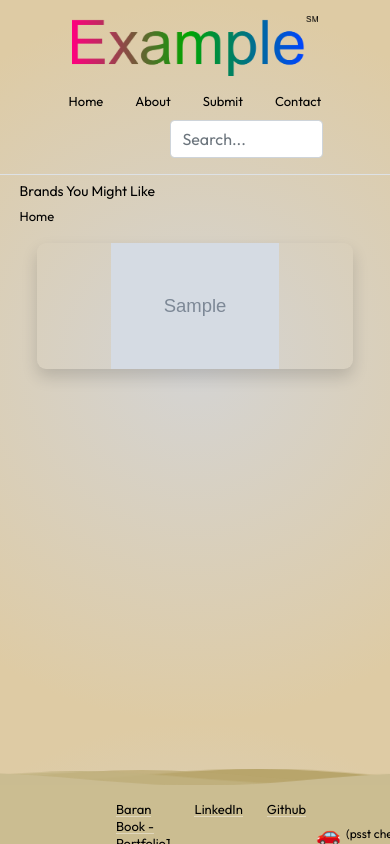
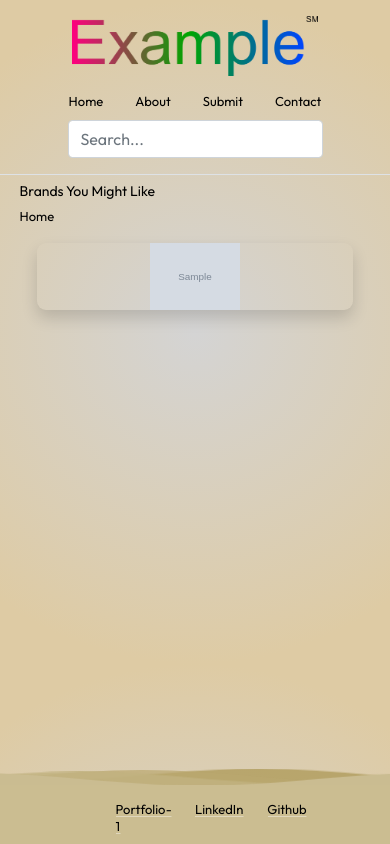
Before and after one commit to lukasz-b96/Project-3-Sahara-Car-Deals, a Node server app: page /brands in a window 390 px wide. Run offline with Node 20, Linux system fonts and the light colour scheme; tables that the repository leaves empty hold one stand-in row (values such as "Sample post"); grey boxes marked "Sample" are stand-in pictures; some libraries are stand-ins or nearby versions.

Commit message:
fix phones

```diff
--- a/public/css/Styles.css
+++ b/public/css/Styles.css
@@ -6,16 +6,15 @@
 /* body */
 
 body {
-
-  background: #bdc3c7;  /* fallback for old browsers */
-  background: radial-gradient(circle farthest-side,#d4d4d4,#decba4 );
+  background: #bdc3c7; /* fallback for old browsers */
+  background: radial-gradient(circle farthest-side, #d4d4d4, #decba4);
   background-size: cover !important;
   color: black !important;
   overflow-x: hidden;
   height: 100% !important;
   font-size: 20px;
 }
-main{
+main {
   height: 100% !important;
   margin-bottom: 40vh;
 }
@@ -25,9 +24,15 @@ a {
   color: black !important;
 }
 
-.shorter{
+.shorter {
   width: 60%;
   float: right !important;
+}
+@media screen and (max-width: 764px) {
+  .shorter {
+    width: 100%;
+    float: none !important;
+  }
 }
 
 a:hover {
@@ -35,7 +40,6 @@ a:hover {
 }
 
 /* Brands Card */
-
 
 .scale-hover div {
   border-radius: 9px;
@@ -45,6 +49,11 @@ a:hover {
 .scale-hover img {
   height: 15vh !important;
   transition: 300ms all;
+}
+@media screen and (max-width: 550px) {
+  .scale-hover img {
+    height: 8vh !important;
+  }
 }
 .scale-hover:hover img {
   transform: scale(1.1);
@@ -56,7 +65,7 @@ a:hover {
   text-decoration: none;
 }
 .scale-hover-big img {
-  height: 30vh  !important;
+  height: 30vh !important;
   transition: 300ms all;
   width: 100%;
   border-radius: 9px;
@@ -97,55 +106,49 @@ a:hover {
   transform: scale(1.1);
 }
 
-
-
-
 /* Brands page */
 
 @media screen and (max-width: 992px) {
-  .max-width{
-    max-width: 90%
+  .max-width {
+    max-width: 90%;
   }
 }
 
-
 /* Car page*/
-.car-img{
+.car-img {
   max-height: 100%;
-  max-width:  80vw;
+  max-width: 80vw;
 }
-.position{
+.position {
   display: flex;
   float: right;
 }
-.custom-btn{
-
-
+.custom-btn {
   padding: 3px 7px;
 
   border-radius: 6px;
   border: none;
 
-    background: #6E6D70;
-    box-shadow: 0px 0.5px 1px rgba(0, 0, 0, 0.1), inset 0px 0.5px 0.5px rgba(255, 255, 255, 0.5), 0px 0px 0px 0.5px rgba(0, 0, 0, 0.12);
-    color: #DFDEDF;
+  background: #6e6d70;
+  box-shadow: 0px 0.5px 1px rgba(0, 0, 0, 0.1),
+    inset 0px 0.5px 0.5px rgba(255, 255, 255, 0.5),
+    0px 0px 0px 0.5px rgba(0, 0, 0, 0.12);
+  color: #dfdedf;
   user-select: none;
   -webkit-user-select: none;
   touch-action: manipulation;
   height: 40%;
   margin-bottom: 3px;
-
 }
-.opened{
+.opened {
   display: none;
 }
-.custom-btn:hover{
+.custom-btn:hover {
   background-color: grey;
   transform: scale(1.05);
-  cursor:pointer;
+  cursor: pointer;
 }
 .form-popup {
-
   max-width: 200px;
 }
 .form-popup input {
@@ -158,18 +161,17 @@ a:hover {
 }
 
 @media (max-width: 700px) {
-  h1{
+  h1 {
     font-size: 14px !important;
   }
-  a{
+  a {
     font-size: 13px !important;
     padding: none;
-
   }
-  .phones-car{
+  .phones-car {
     font-size: 12px !important;
   }
-  .custom-btn{
+  .custom-btn {
     font-size: 11px;
     height: 40%;
     margin-right: 1px !important;
@@ -178,14 +180,10 @@ a:hover {
     font-size: 7px;
     max-width: 100px;
   }
-
-
 }
 
-
-
 /* About page*/
-ul{
+ul {
   list-style-type: none;
 }
 li p {
@@ -200,10 +198,7 @@ li a:hover {
   li {
     font-size: 12px !important;
   }
-
 }
-
-
 
 /* footer */
 
@@ -253,6 +248,14 @@ footer .psst {
   padding-top: 5px;
   padding-left: 30px;
 }
+@media screen and (max-width: 560px) {
+  footer .psst {
+    display: none;
+  }
+  .hidecar {
+    display: none;
+  }
+}
 
 footer ul:hover li + p {
   position: fixed;
@@ -263,11 +266,10 @@ footer div {
   display: flex;
   height: 60px;
   width: 100%;
-  background-color: #cbbd91 ;
+  background-color: #cbbd91;
 
   line-height: 1.3;
 }
-
 
 /*Waves*/
 
@@ -281,9 +283,7 @@ footer div {
   max-height: 200px;
 }
 
-
 /* Animations */
-
 
 .parallax > use {
   animation: move-forever 25s cubic-bezier(0.55, 0.5, 0.45, 0.5) infinite;
@@ -313,7 +313,6 @@ footer div {
   min-height: 50px;
   max-height: 200px;
 }
-
 
 @keyframes move-forever {
   0% {
--- a/views/layouts/main.ejs
+++ b/views/layouts/main.ejs
@@ -74,10 +74,10 @@
         </svg>
         <div>
             <ul>
-                <li><a href="https://baran-book.herokuapp.com/">Baran Book - Portfolio1</a></li>
+                <li><a href="https://baran-book.herokuapp.com/">Portfolio-1</a></li>
                 <li><a href="https://www.linkedin.com/in/%C5%82ukasz-baran-15813322b/">LinkedIn</a></li>
                 <li><a href="https://github.com/lukasz-b96">Github</a></li>
-                <p>🚗</p>
+                <p class="hidecar">🚗</p>
                 <p class="psst">(psst check the links!)</p>
 
 
```
Lines whose indentation alone changed are shown as unchanged.
